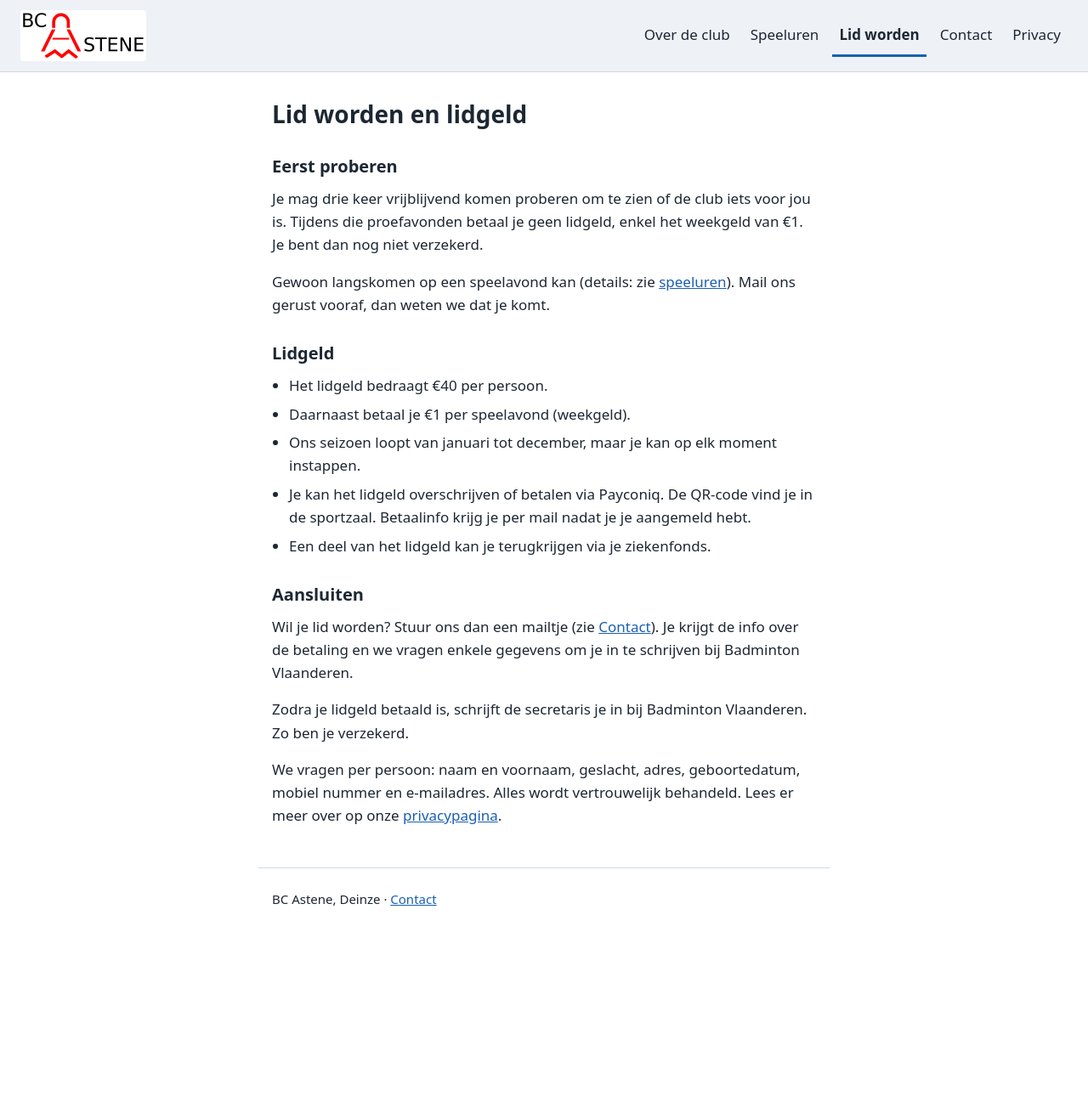
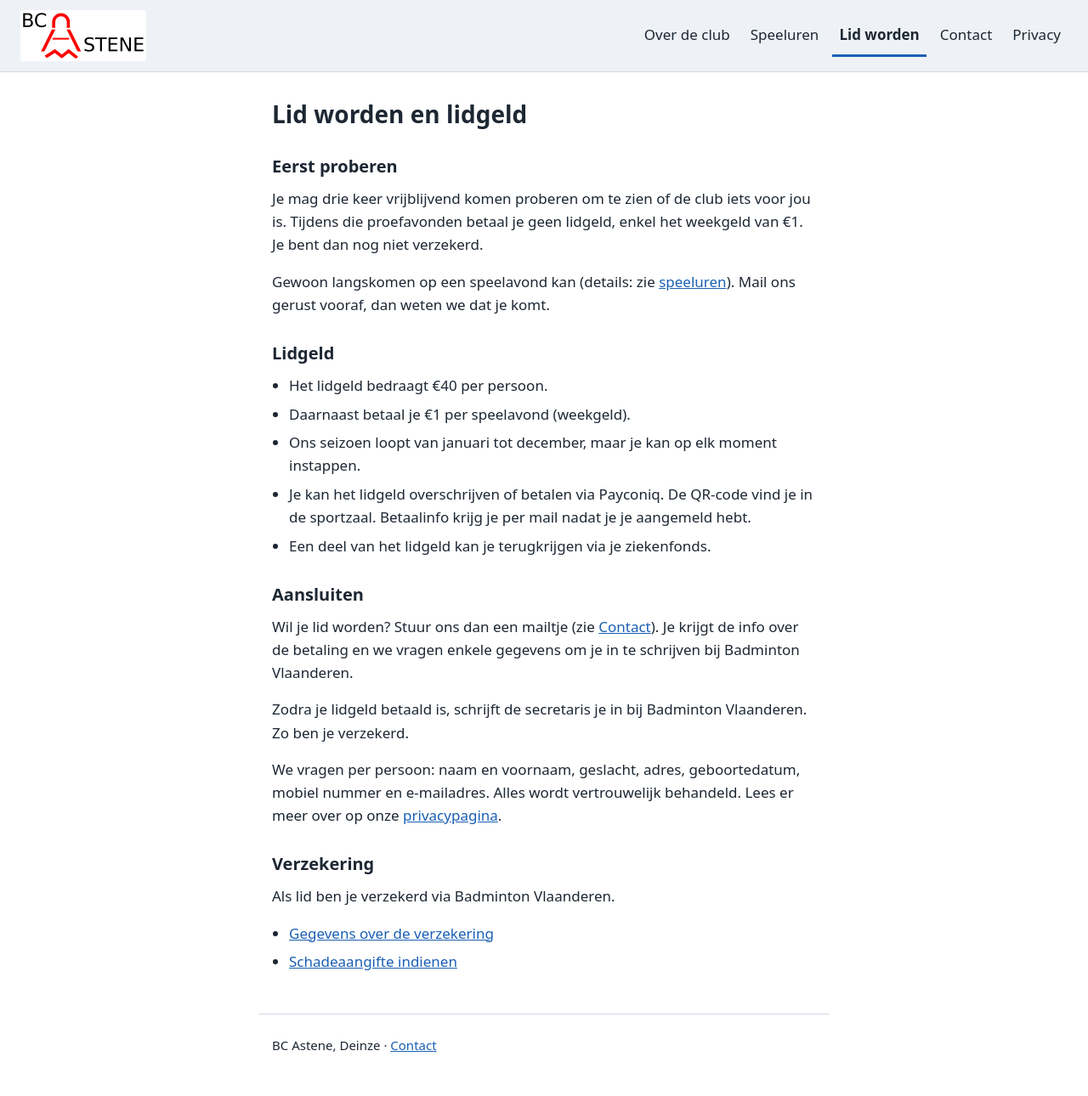
Before and after one commit to bcastene/bcastene.github.io, a Jekyll site: the page built from lid-worden.md, in a window 1280 px wide. Shown: the whole page at 85% size. Built offline with Jekyll 4.4.1, drawn with Linux system fonts in a browser that asks for light colours; before the commit the page ends 1118 px from its top, so only the background shows below that.

Commit message:
Publicatie 20261112-v1

```diff
--- a/lid-worden.md
+++ b/lid-worden.md
@@ -28,3 +28,10 @@ Wil je lid worden? Stuur ons dan een mailtje (zie [Contact](contact.html)). Je k
 Zodra je lidgeld betaald is, schrijft de secretaris je in bij Badminton Vlaanderen. Zo ben je verzekerd.
 
 We vragen per persoon: naam en voornaam, geslacht, adres, geboortedatum, mobiel nummer en e-mailadres. Alles wordt vertrouwelijk behandeld. Lees er meer over op onze [privacypagina](privacy.html).
+
+## Verzekering
+
+Als lid ben je verzekerd via Badminton Vlaanderen.
+
+- [Gegevens over de verzekering](https://badminton.vlaanderen/verzekeringen/){:target="_blank" rel="noopener noreferrer"}
+- [Schadeaangifte indienen](https://claims-badmintonvlaanderen.be/){:target="_blank" rel="noopener noreferrer"}
--- a/versie.txt
+++ b/versie.txt
@@ -1 +1 @@
-20261111-v1
+20261112-v1
```
